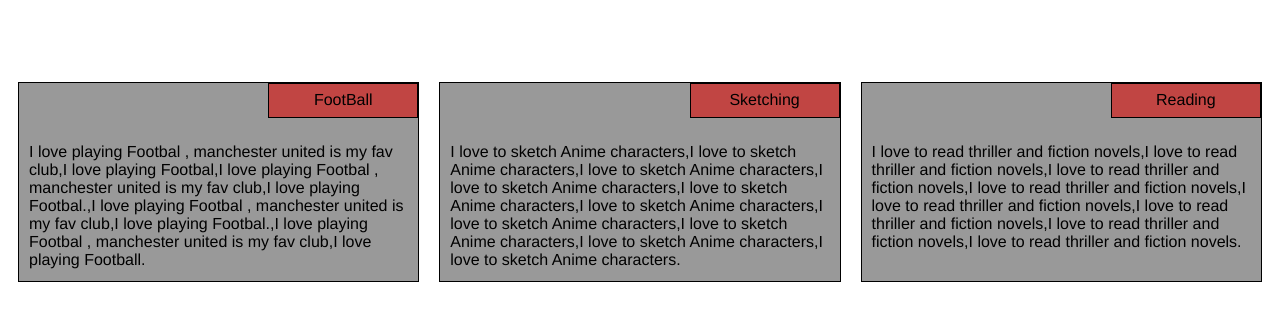
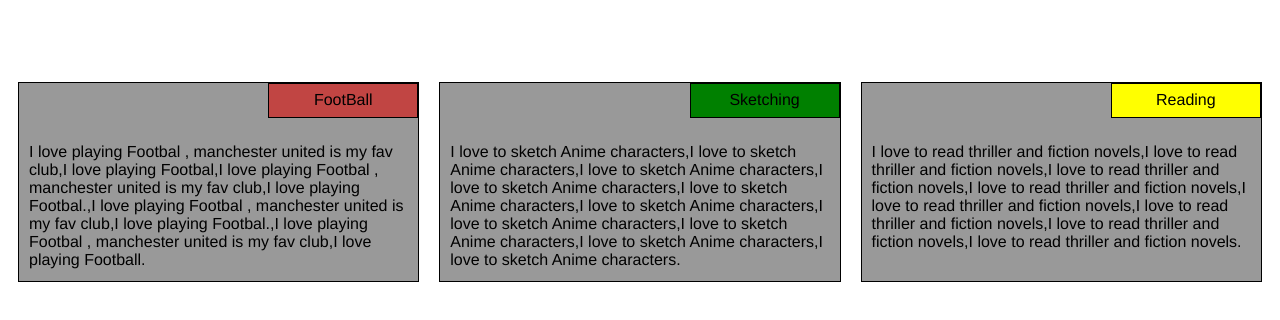
Before and after one commit to NavinNarshetty/Coursera-Html-css-js, a plain HTML site: page module2 solution/index.html in a window 1280 px wide. Shown: the part 90-410 px from the top of the page. Drawn offline with Linux system fonts and the light colour scheme.

Commit message:
newchanges

```diff
--- a/module2 solution/index.html
+++ b/module2 solution/index.html
@@ -50,11 +50,19 @@ span {
   height: 35px;
   text-align: center;;
   padding: 7px;
-  background-color: #c14543;
   margin-bottom: 30px;
 }
 
+#football{
+  background:#c14543;
+}
+#sketch{
+  background-color: green;
+}
 
+#read{
+  background-color: yellow;
+}
 
 .row {
   width: 100%;
@@ -161,7 +169,7 @@ span {
 <div class="row" id="rows">
   <div class="container col-lg-4 col-md-6">
     <section>
-      <span> FootBall</span>
+      <span id="football"> FootBall</span>
       <p id="sectionparagraph">
         I love playing Footbal , manchester united is my fav club,I love playing Footbal,I love playing Footbal , manchester united is my fav club,I love playing Footbal.,I love playing Footbal , manchester united is my fav club,I love playing Footbal.,I love playing Footbal , manchester united is my fav club,I love playing Football.
     </p>
@@ -172,7 +180,7 @@ span {
 </div>
   <div class=" container col-lg-4 col-md-6 ">
         <section>
-          <span>Sketching</span>
+          <span id="sketch">Sketching</span>
       <p id="sectionparagraph">
         I love to sketch Anime characters,I love to sketch Anime characters,I love to sketch Anime characters,I love to sketch Anime characters,I love to sketch Anime characters,I love to sketch Anime characters,I love to sketch Anime characters,I love to sketch Anime characters,I love to sketch Anime characters,I love to sketch Anime characters.
 
@@ -181,7 +189,7 @@ span {
   </div>
   <div class=" container col-lg-4 col-md-12 ">
         <section>
-          <span>Reading</span>
+          <span id="read">Reading</span>
       <p id="sectionparagraph">
         I love to read thriller and fiction novels,I love to read thriller and fiction novels,I love to read thriller and fiction novels,I love to read thriller and fiction novels,I love to read thriller and fiction novels,I love to read thriller and fiction novels,I love to read thriller and fiction novels,I love to read thriller and fiction novels.
 
```
